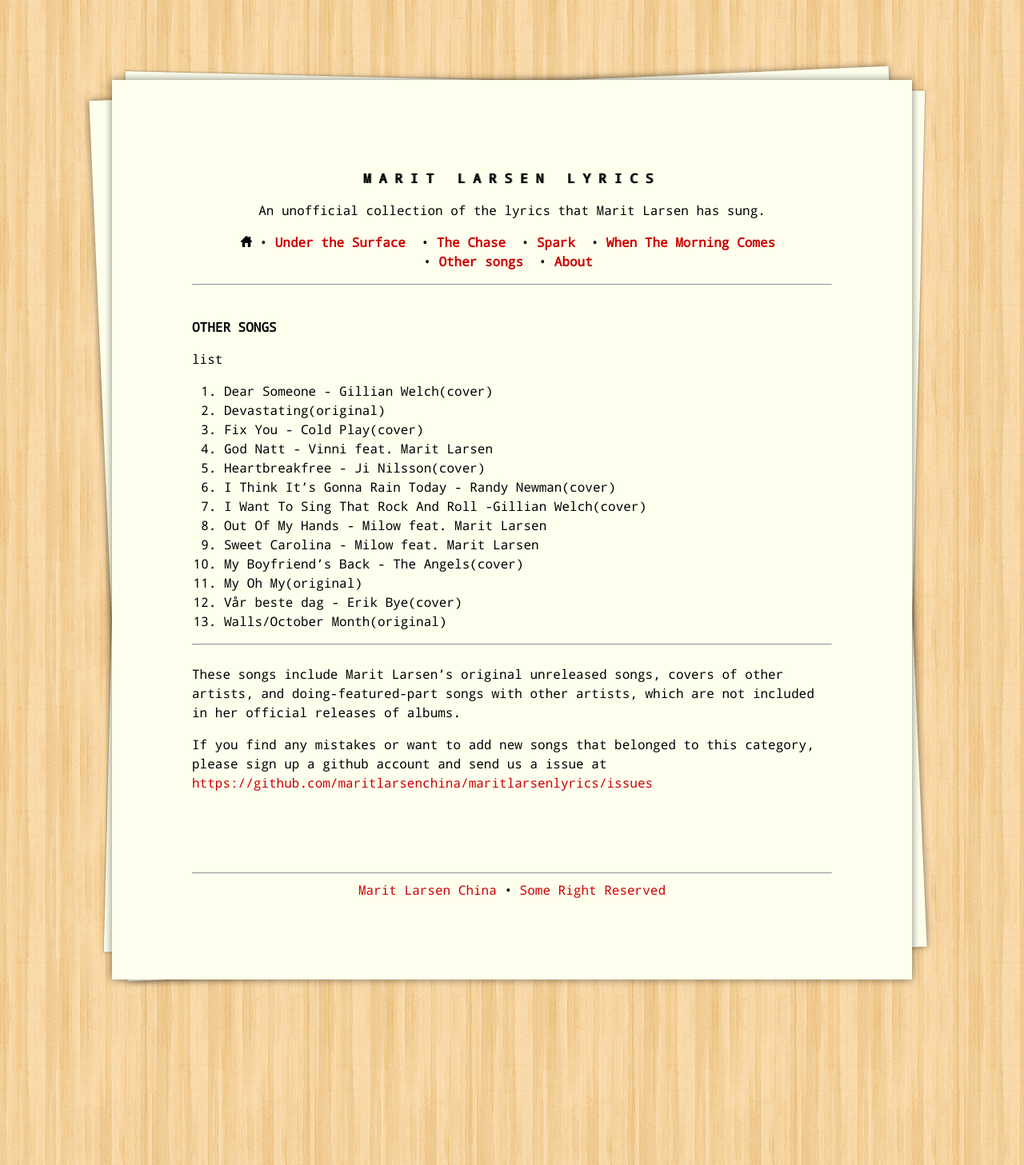
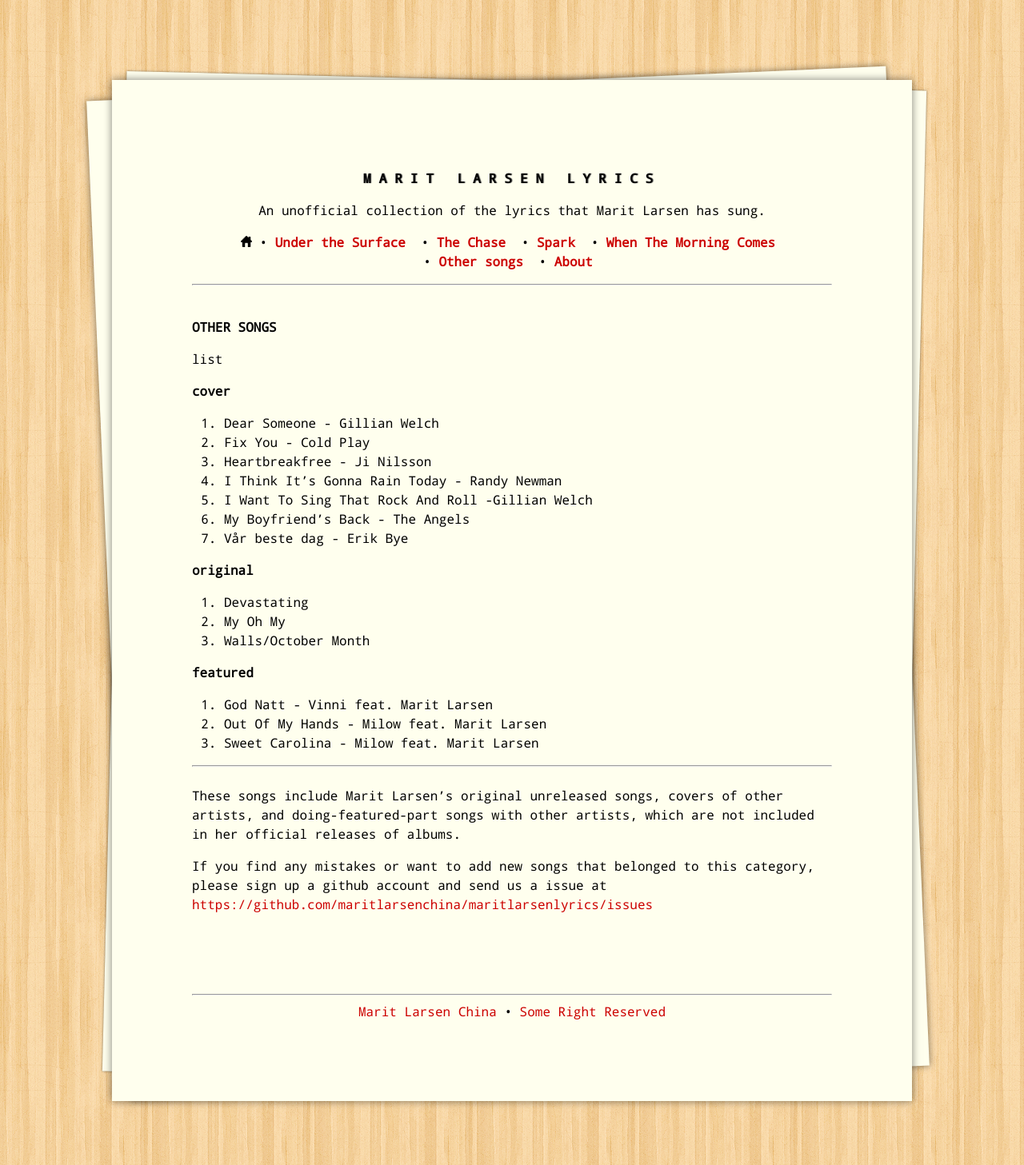
Before and after one commit to maritlarsenchina/maritlarsenlyrics, a Jekyll site: the page built from other.md, in a window 1280 px wide. Shown: the whole page at 80% size. Built offline with Jekyll 4.4.1, drawn with Linux system fonts in a browser that asks for light colours.

Commit message:
listed by sub-categories

```diff
--- a/other.md
+++ b/other.md
@@ -9,19 +9,24 @@ permalink: /other/
 
 list
 
- 01. Dear Someone - Gillian Welch(cover)
- 02. Devastating(original)
- 03. Fix You - Cold Play(cover)
- 04. God Natt - Vinni feat. Marit Larsen
- 05. Heartbreakfree - Ji Nilsson(cover)
- 06. I Think It's Gonna Rain Today -  Randy Newman(cover)
- 07. I Want To Sing That Rock And Roll -Gillian Welch(cover)
- 08. Out Of My Hands - Milow feat. Marit Larsen
- 09. Sweet Carolina - Milow feat. Marit Larsen
- 10. My Boyfriend's Back - The Angels(cover)
- 11. My Oh My(original)
- 12. Vår beste dag - Erik Bye(cover)
- 13. Walls/October Month(original)
+ **cover**
+ 01. Dear Someone - Gillian Welch
+ 02. Fix You - Cold Play
+ 03. Heartbreakfree - Ji Nilsson
+ 04. I Think It's Gonna Rain Today -  Randy Newman
+ 05. I Want To Sing That Rock And Roll -Gillian Welch
+ 06. My Boyfriend's Back - The Angels
+ 07. Vår beste dag - Erik Bye
+
+**original**
+ 01. Devastating
+ 01. My Oh My
+ 03. Walls/October Month
+
+**featured**
+ 01. God Natt - Vinni feat. Marit Larsen
+ 02. Out Of My Hands - Milow feat. Marit Larsen
+ 03. Sweet Carolina - Milow feat. Marit Larsen
 
  <div class="clean"><hr /></div>
 
```
